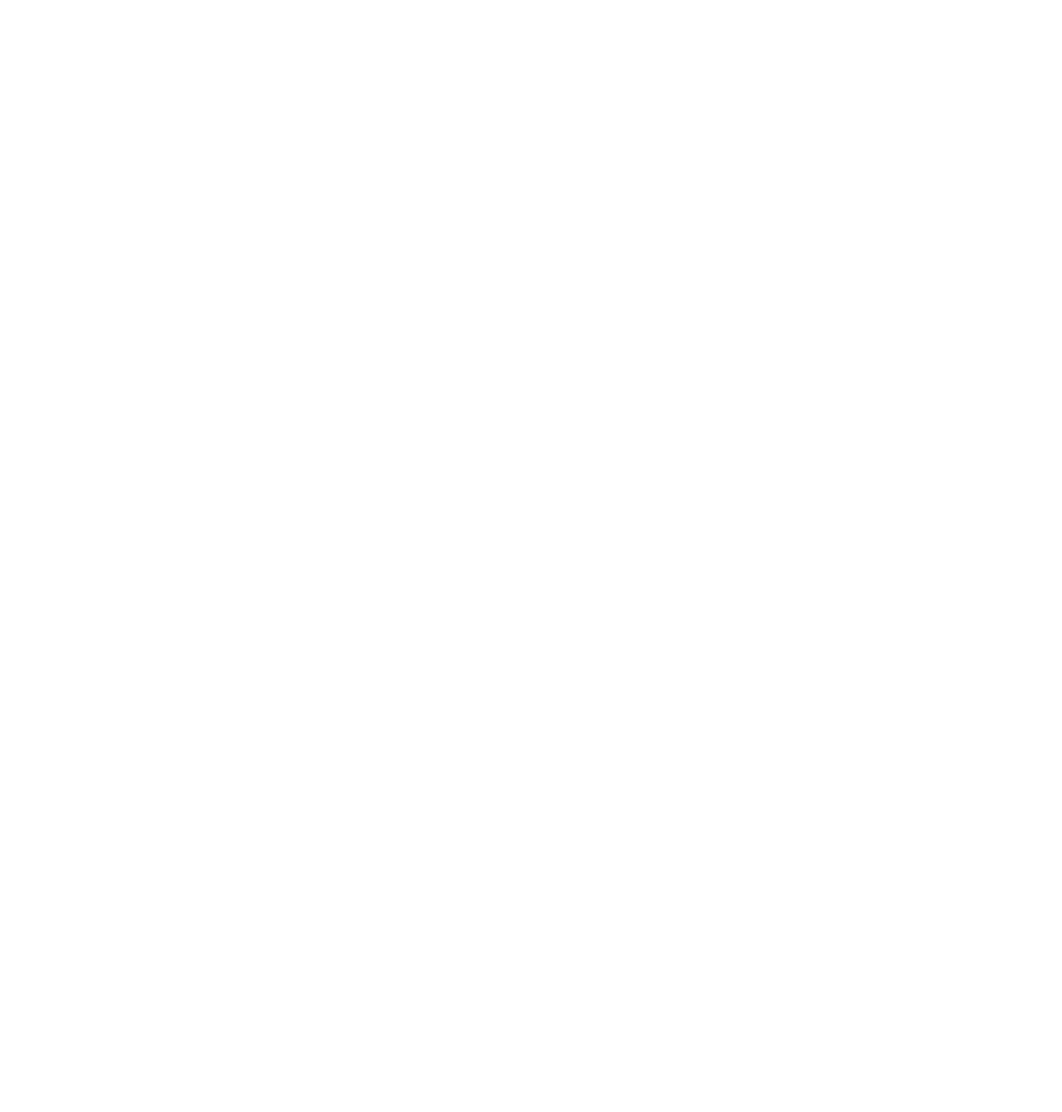
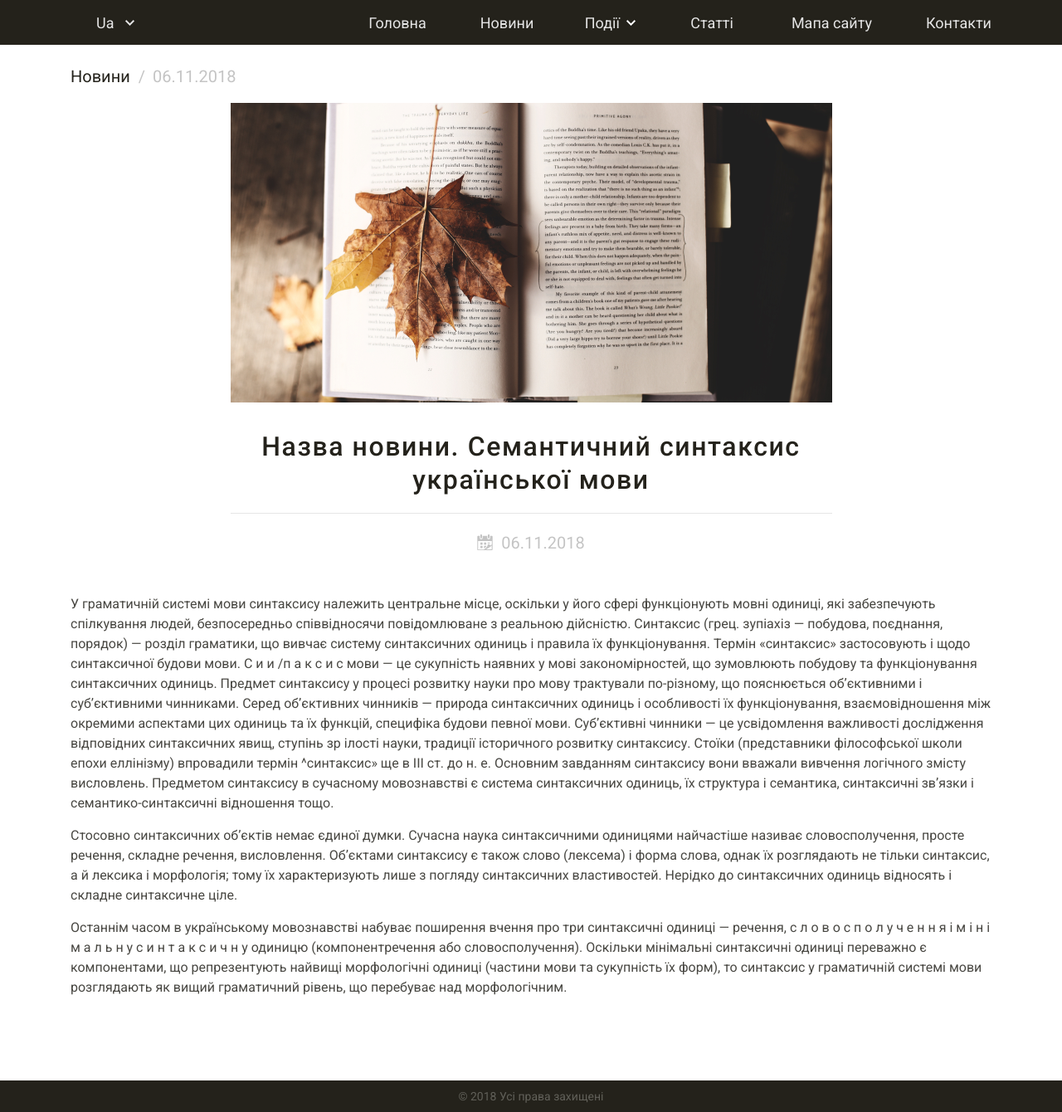
Before and after one commit to Khrystyna2/book, a plain HTML site: page new-open.html in a window 1280 px wide. Shown: the whole page at 83% size. Before the commit the page ends 800 px from the top, so only its background shows below. Drawn offline with nearby package versions, Linux system fonts and the light colour scheme.

Commit message:
fixed bugs

```diff
--- a/css/responsive.css
+++ b/css/responsive.css
@@ -1,3 +1,78 @@
+/* NEW OPEN */
+
+.brcrumb {
+    margin: 23px 0 17px 0;
+}
+
+.brcrumb ul li {
+    display: inline-block;
+    line-height: 30px;
+    font-size: 20px;
+    color: #C4C4C4;
+}
+
+.brcrumb ul li a {
+    color: #24221B;
+}
+
+.brcrumb ul li a:hover {
+    text-decoration: underline;
+}
+
+.brcrumb ul li:after {
+    content: "/";
+    display: inline-block;
+    margin: 0 5px 0 10px;
+}
+
+.brcrumb ul li:last-child:after {
+    display: none;
+}
+
+.posttop-section {
+    max-width: 725px;
+    margin: 0 auto 47px;
+}
+
+.post-pic {
+    margin-bottom: 29px;
+    width: 100%;
+}
+
+.post-title {
+    font-weight: 500;
+    line-height: 56px;
+    font-size: 40px;
+    letter-spacing: 0.05em;
+    color: #24221B;
+    padding-bottom: 36px;
+    border-bottom: 1px solid #E5E5E5;
+    margin-bottom: 37px;
+}
+
+.postdate {
+    line-height: 30px;
+    font-size: 20px;
+    color: #C4C4C4;
+    vertical-align: middle;
+}
+.postdate img {
+    margin-right: 10px;
+    vertical-align: middle;
+    margin-top: -4px;
+}
+.posttext-section p {
+    line-height: 33px;
+    font-size: 20px;
+    color: #484742;
+    margin-bottom: 20px;
+}
+.posttext-section {
+    margin-bottom: 100px;
+}
+
+
+
 @media only screen and (max-width:1700px) {
     .textnblock .ndate {
         font-size: 14px;
@@ -21,6 +96,18 @@
     .newblock {
         margin-bottom: 20px;
     }
+    .posttext-section p {
+        line-height: 24px;
+        font-size: 16px;
+        margin-bottom: 15px;
+    }
+    .post-title {
+        line-height: 40px;
+        font-size: 32px;
+        padding-bottom: 20px;
+        margin-bottom: 20px;
+    }
+
 }
 
 @media only screen and (max-width:991.8px) {
@@ -39,8 +126,32 @@
         padding-bottom: 0;
         font-size: 32px;
     }
+    .posttop-section {
+        margin: 0 auto 20px;
+    }
+    .posttext-section {
+        margin-bottom: 40px;
+    }
+    .brcrumb ul li {
+        font-size: 16px;
+    }
 }
+
 @media only screen and (max-width:767.8px) {
+    .brcrumb ul li {
+        font-size: 14px;
+    }
+    .postdate {
+        font-size: 14px;
+    }
+    .posttext-section p {
+        line-height: 22px;
+        font-size: 14px;
+    }
+    .post-title {
+        line-height: 28px;
+        font-size: 20px;
+    }
     .textnblock {
         padding: 10px 10px 10px 10px;
     }
@@ -58,13 +169,14 @@
         font-size: 16px;
     }
 }
+
 @media only screen and (max-width:575.8px) {
-    .newblock > .row > .col-md-4 {
+    .newblock>.row>.col-md-4 {
         -ms-flex: 0 0 100%;
         flex: 0 0 100%;
         max-width: 100%;
     }
-    .newblock > .row > .col-md-8 {
+    .newblock>.row>.col-md-8 {
         -ms-flex: 0 0 100%;
         flex: 0 0 100%;
         max-width: 100%;
--- a/new-open.html
+++ b/new-open.html
@@ -0,0 +1,152 @@
+<!DOCTYPE html>
+<html lang="ua">
+
+<head>
+    <meta charset="UTF-8">
+    <meta name="viewport" content="width=device-width, initial-scale=1.0">
+    <meta http-equiv="X-UA-Compatible" content="ie=edge">
+    <title>News open</title>
+    <link rel="shortcut icon" href="#" type="image/x-icon" />
+    <!-- fonts -->
+    <link href="https://fonts.googleapis.com/css?family=Roboto:300,400,500,700&amp;subset=cyrillic" rel="stylesheet">
+    <link rel="stylesheet" href="https://maxcdn.bootstrapcdn.com/font-awesome/4.7.0/css/font-awesome.min.css">
+    <!-- style bootstrap -->
+    <link rel="stylesheet" href="css/bootstrap.min.css">
+    <!-- main style -->
+    <link rel="stylesheet" href="css/main-style.css">
+    <link rel="stylesheet" href="css/responsive.css">
+</head>
+
+<body>
+    <header id="header" class="header">
+        <div class="container">
+            <div class="row">
+                <div class="col-12">
+                    <div class="header-wrap d-flex justify-content-between align-items-center">
+                        <ul class="language">
+                            <li>
+                                <span>Ua</span>
+                                <svg width="11" height="11" viewBox="0 0 11 11" fill="#E5E5E5" xmlns="http://www.w3.org/2000/svg">
+                                    <path d="M1.28333 2.1084L5.5 6.3251L9.71667 2.1084L11 3.39177L5.5 8.89173L0 3.39177L1.28333 2.1084Z" />
+                                </svg>
+                                <ul>
+                                    <li><a href="#">Eng</a></li>
+                                </ul>
+                            </li>
+                        </ul>
+                        <nav>
+                            <ul class="menu">
+                                <li><a href="#">Головна</a></li>
+                                <li><a href="#">Новини</a></li>
+                                <li class="menu-dropdown">
+                                    Події
+                                    <svg width="11" height="11" viewBox="0 0 11 11" fill="#E5E5E5" xmlns="http://www.w3.org/2000/svg">
+                                        <path d="M1.28333 2.1084L5.5 6.3251L9.71667 2.1084L11 3.39177L5.5 8.89173L0 3.39177L1.28333 2.1084Z" />
+                                    </svg>
+                                    <ul>
+                                        <li><a href="#">Конференції</a></li>
+                                        <li><a href="#">Нове видання</a></li>
+                                        <li><a href="#">Події</a></li>
+                                    </ul>
+                                </li>
+                                <li><a href="#">Статті</a></li>
+                                <li><a href="#">Мапа сайту</a></li>
+                                <li><a href="#">Контакти</a></li>
+                            </ul>
+                        </nav>
+                    </div>
+                </div>
+            </div>
+        </div>
+    </header>
+    <main>
+        <div class="container">
+            <div class="brcrumb">
+                <ul>
+                    <li><a href="#">Новини</a></li>
+                    <li>06.11.2018</li>
+                </ul>
+            </div>
+            <div class="posttop-section">
+                <img class="post-pic" src="image/pic5.png" alt="">
+                <p class="post-title text-center">Назва новини. Семантичний синтаксис української мови</p>
+                <div class="text-center">
+                    <span class="postdate"><img src="image/icon1.svg" alt="">06.11.2018</span>
+                </div>
+            </div>
+            <div class="posttext-section">
+                <p>
+                    У граматичній системі мови синтаксису належить центральне
+                    місце, оскільки у його сфері функціонують мовні
+                    одиниці, які забезпечують спілкування людей, безпосередньо
+                    співвідносячи повідомлюване з реальною дійсністю.
+                    Синтаксис (грец. зупіахіз — побудова, поєднання, порядок) —
+                    розділ граматики, що вивчає систему синтаксичних одиниць і правила
+                    їх функціонування.
+                    Термін «синтаксис» застосовують і щодо синтаксичної
+                    будови мови. С и и /п а к с и с мови — це сукупність наявних
+                    у мові закономірностей, що зумовлюють побудову та
+                    функціонування синтаксичних одиниць.
+                    Предмет синтаксису у процесі розвитку науки про мову
+                    трактували по-різному, що пояснюється об’єктивними і
+                    суб’єктивними чинниками. Серед об’єктивних чинників —
+                    природа синтаксичних одиниць і особливості їх функціонування,
+                    взаємовідношення між окремими аспектами цих
+                    одиниць та їх функцій, специфіка будови певної мови.
+                    Суб’єктивні чинники — це усвідомлення важливості дослідження
+                    відповідних синтаксичних явищ, ступінь зр ілості
+                    науки, традиції історичного розвитку синтаксису.
+                    Стоїки (представники філософської школи епохи еллінізму)
+                    впровадили термін ^синтаксис» ще в III ст. до н. е. Основним
+                    завданням синтаксису вони вважали вивчення логічного
+                    змісту висловлень. Предметом синтаксису
+                    в сучасному мовознавстві є система синтаксичних одиниць,
+                    їх структура і семантика, синтаксичні зв’язки і семантико-синтаксичні
+                    відношення тощо.
+                </p>
+                <p>
+                    Стосовно синтаксичних об’єктів немає єдиної думки.
+                    Сучасна наука синтаксичними одиницями найчастіше
+                    називає словосполучення, просте речення, складне речення,
+                    висловлення. Об’єктами синтаксису є також слово
+                    (лексема) і форма слова, однак їх розглядають не тільки
+                    синтаксис, а й лексика і морфологія; тому їх характеризують
+                    лише з погляду синтаксичних властивостей. Нерідко
+                    до синтаксичних одиниць відносять і складне синтаксичне
+                    ціле.
+                </p>
+                <p>
+                    Останнім часом в українському мовознавстві набуває поширення
+                    вчення про три синтаксичні одиниці — речення,
+                    с л о в о с п о л у ч е н н я і м і н і м а л ь н у с и н т а к с и ч н у
+                    одиницю (компонентречення або словосполучення). Оскільки
+                    мінімальні синтаксичні одиниці переважно є компонентами,
+                    що репрезентують найвищі морфологічні одиниці
+                    (частини мови та сукупність їх форм), то синтаксис у
+                    граматичній системі мови розглядають як вищий
+                    граматичний рівень, що перебуває над морфологічним.
+                </p>
+            </div>
+        </div>
+    </main>
+    <footer class="footer">
+        <div class="container">
+            <div class="row">
+                <div class="col-12">
+                    <p class="text-center">© 2018 Усі права захищені</p>
+                </div>
+            </div>
+        </div>
+    </footer>
+
+    <script src="https://code.jquery.com/jquery-3.3.1.slim.min.js" integrity="sha384-q8i/X+965DzO0rT7abK41JStQIAqVgRVzpbzo5smXKp4YfRvH+8abtTE1Pi6jizo"
+        crossorigin="anonymous"></script>
+    <script src="https://cdnjs.cloudflare.com/ajax/libs/popper.js/1.14.3/umd/popper.min.js" integrity="sha384-ZMP7rVo3mIykV+2+9J3UJ46jBk0WLaUAdn689aCwoqbBJiSnjAK/l8WvCWPIPm49"
+        crossorigin="anonymous"></script>
+    <script src="https://stackpath.bootstrapcdn.com/bootstrap/4.1.3/js/bootstrap.min.js" integrity="sha384-ChfqqxuZUCnJSK3+MXmPNIyE6ZbWh2IMqE241rYiqJxyMiZ6OW/JmZQ5stwEULTy"
+        crossorigin="anonymous"></script>
+    <script src="js/jquery-3.3.1.min.js"></script>
+    <script src="js/main-js.js"></script>
+</body>
+
+</html>
```
Also changed, not shown: news.html (+1 -1 lines), image/icon1.svg (added), image/pic5.png (added).
